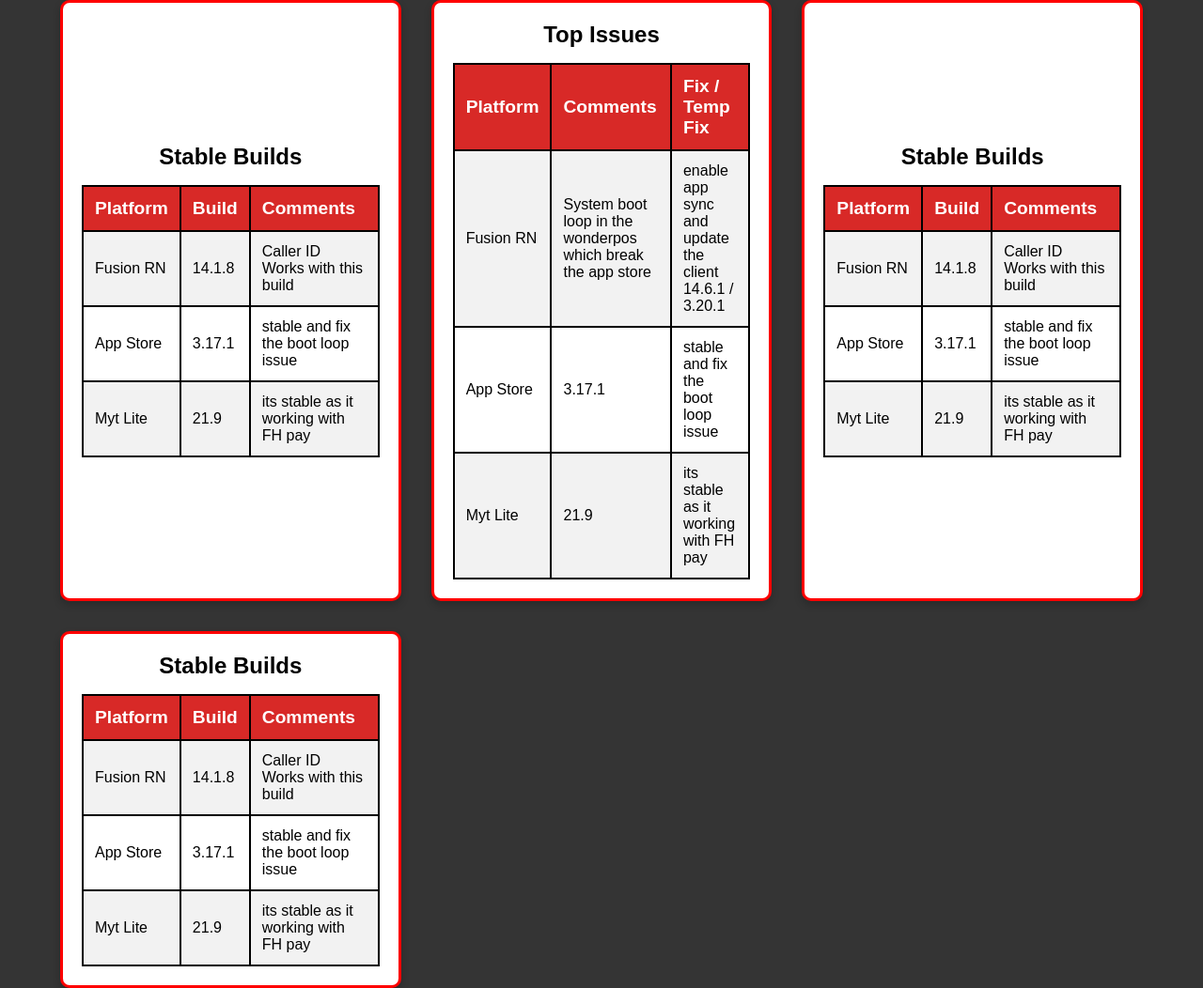
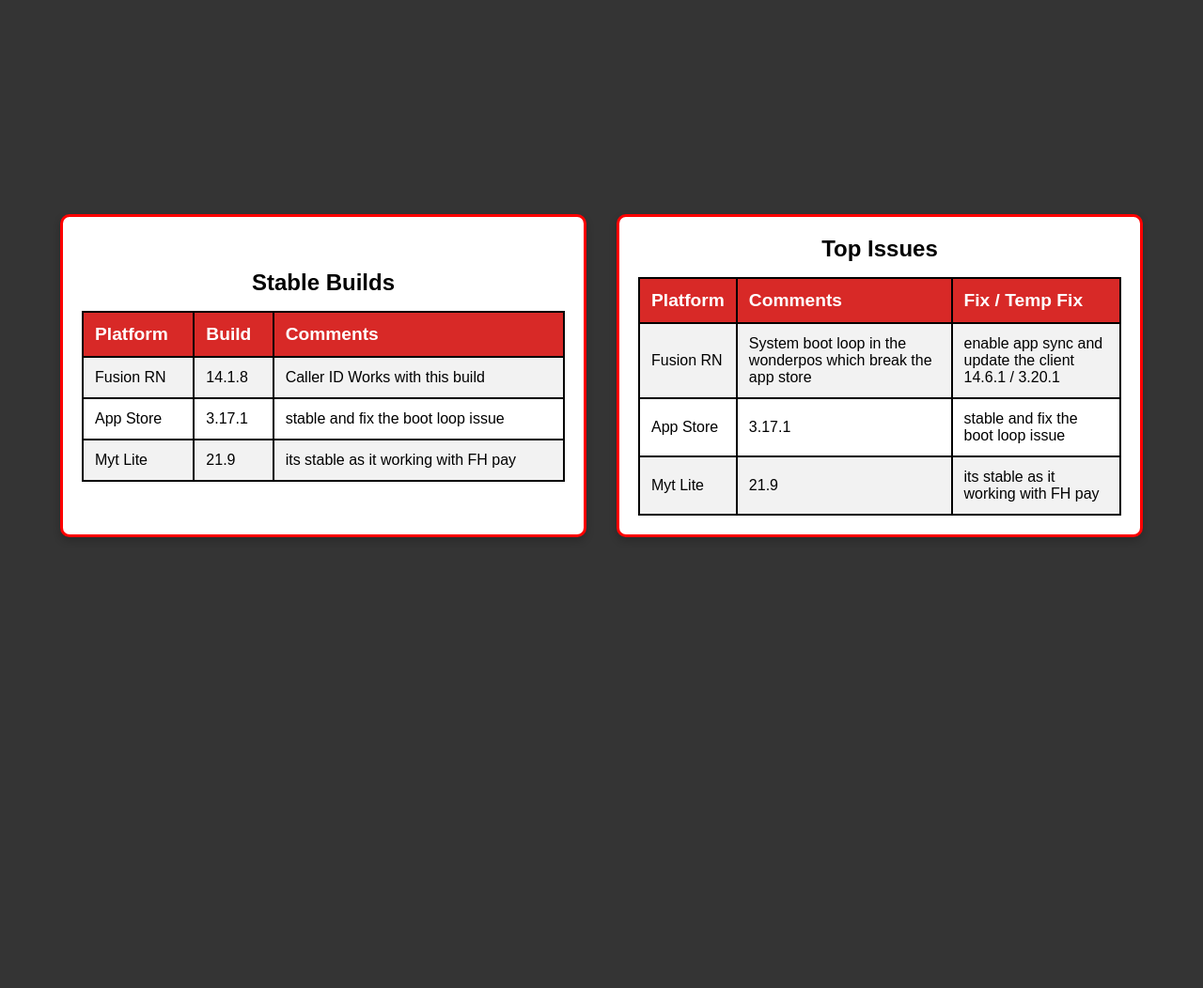
Before and after one commit to Aamir-FH/techTv-Dashboard, a plain HTML site: page index.html in a window 1280 px wide. Shown: the whole page at 94% size. After the commit the page ends 800 px from the top, so only its background shows below. Drawn offline with Linux system fonts and the light colour scheme.

Commit message:
removed extra cards to test

```diff
--- a/index.html
+++ b/index.html
@@ -65,62 +65,6 @@
                 </tr>
             </table>
         </div>
-        <div class="card">
-            <h2 >Stable Builds</h2>
-            <table>
-                <tr class="card-item">
-                    <th>Platform</th>
-                    <th>Build</th>
-                    <th>Comments</th>
-                </tr>
-                <tr>
-                    <td>Fusion RN</td>
-                    <td>14.1.8</td>
-                    <td>Caller ID Works with this build</td>
-
-                </tr>
-                <tr>
-                    <td>App Store</td>
-                    <td>3.17.1</td>
-                    <td>stable and fix the boot loop issue</td>
-
-                </tr>
-                <tr>
-                    <td>Myt Lite</td>
-                    <td>21.9</td>
-                    <td>its stable as it working with FH pay</td>
-
-                </tr>
-            </table>
-        </div>
-        <div class="card">
-            <h2 >Stable Builds</h2>
-            <table>
-                <tr class="card-item">
-                    <th>Platform</th>
-                    <th>Build</th>
-                    <th>Comments</th>
-                </tr>
-                <tr>
-                    <td>Fusion RN</td>
-                    <td>14.1.8</td>
-                    <td>Caller ID Works with this build</td>
-
-                </tr>
-                <tr>
-                    <td>App Store</td>
-                    <td>3.17.1</td>
-                    <td>stable and fix the boot loop issue</td>
-
-                </tr>
-                <tr>
-                    <td>Myt Lite</td>
-                    <td>21.9</td>
-                    <td>its stable as it working with FH pay</td>
-
-                </tr>
-            </table>
-        </div>
     </div>
 
 </body>
```
